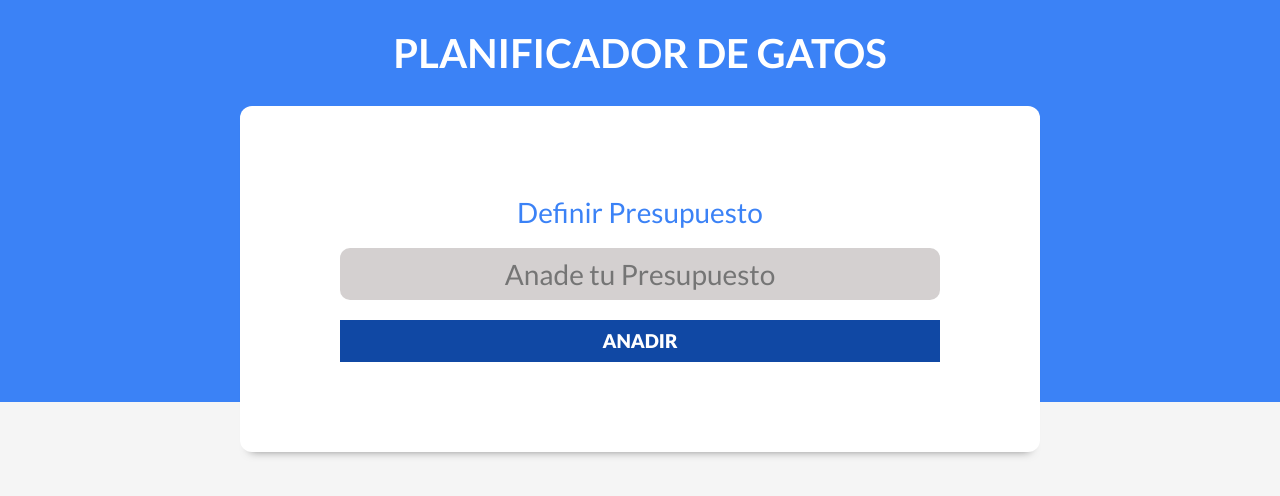
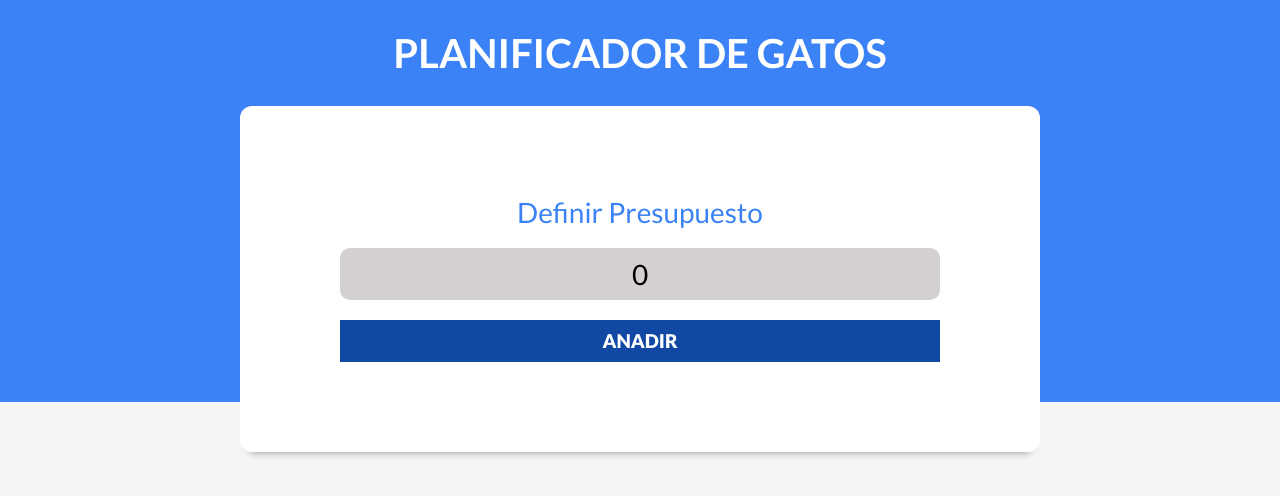
Before and after one commit to antdev1987/control-gastos, a React (Vite) app: page / in a window 1280 px wide. Shown: the top 496 px of the page. Built offline with nearby package versions, Linux system fonts and the light colour scheme.

Commit message:
94 creando el formulario de presupuesto

```diff
--- a/src/App.jsx
+++ b/src/App.jsx
@@ -5,11 +5,15 @@ import Header from './components/Header'
 
 function App() {
 
+   const [presupuesto,setPresupuesto] = useState(0)
 
    return (
 
       <div>
-         <Header />
+         <Header
+            presupuesto={presupuesto}
+            setPresupuesto={setPresupuesto}
+         />
       </div>
 
    )
--- a/src/components/Header.jsx
+++ b/src/components/Header.jsx
@@ -1,13 +1,16 @@
 import NuevoPresupuesto from "./NuevoPresupuesto"
 
-const Header = () => {
+const Header = ({presupuesto,setPresupuesto}) => {
 
    return (
       <header>
 
          <h1>Planificador de Gatos</h1>
 
-         <NuevoPresupuesto />
+         <NuevoPresupuesto
+            presupuesto={presupuesto}
+            setPresupuesto={setPresupuesto}
+         />
       </header>
    )
 
--- a/src/components/NuevoPresupuesto.jsx
+++ b/src/components/NuevoPresupuesto.jsx
@@ -1,7 +1,8 @@
 
 import React from 'react'
 
-const NuevoPresupuesto = () => {
+const NuevoPresupuesto = ({presupuesto, setPresupuesto}) => {
+
    return (
       <div className='contenedor-presupuesto contenedor sombra' >
 
@@ -13,6 +14,8 @@ const NuevoPresupuesto = () => {
                   className='nuevo-presupuesto'
                   type='text'
                   placeholder='Anade tu Presupuesto'
+                  value={presupuesto}
+                  onChange={(e)=>setPresupuesto(e.target.value)}
                />
             </div>
             <input type='submit' value='Anadir' />
```
